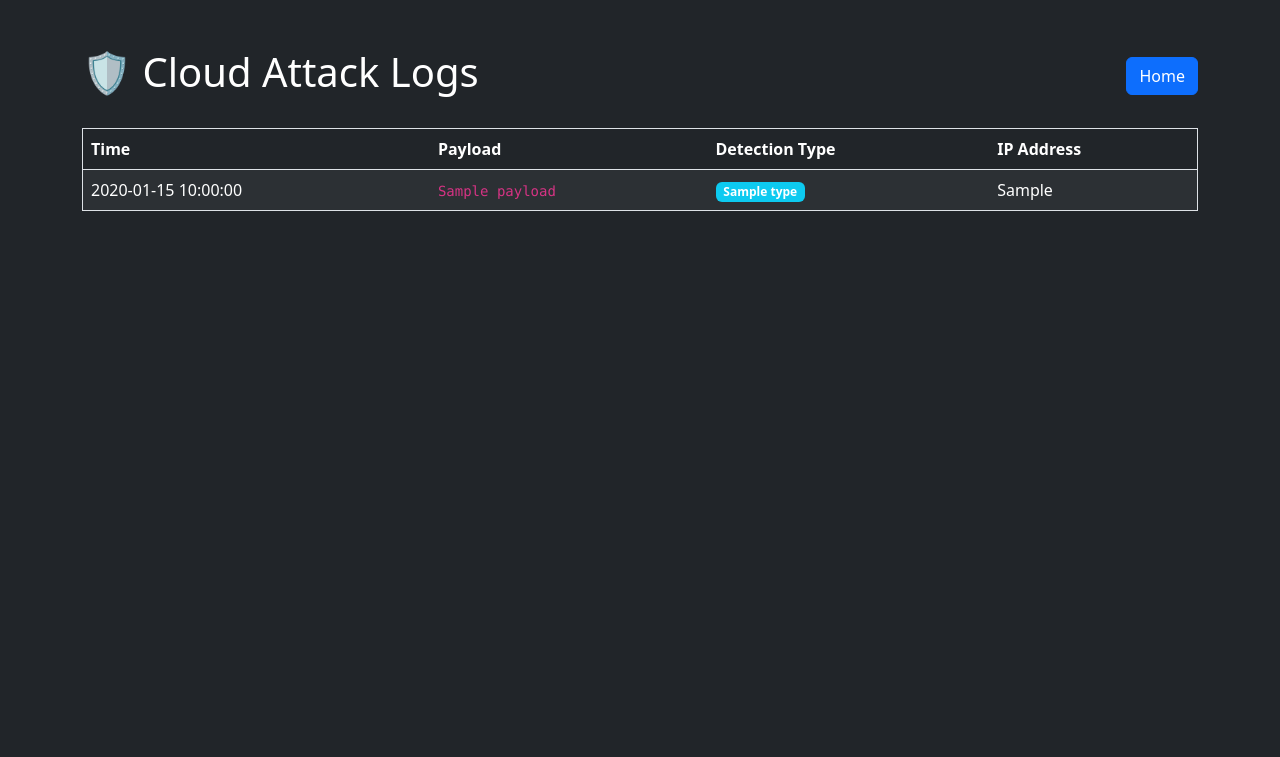
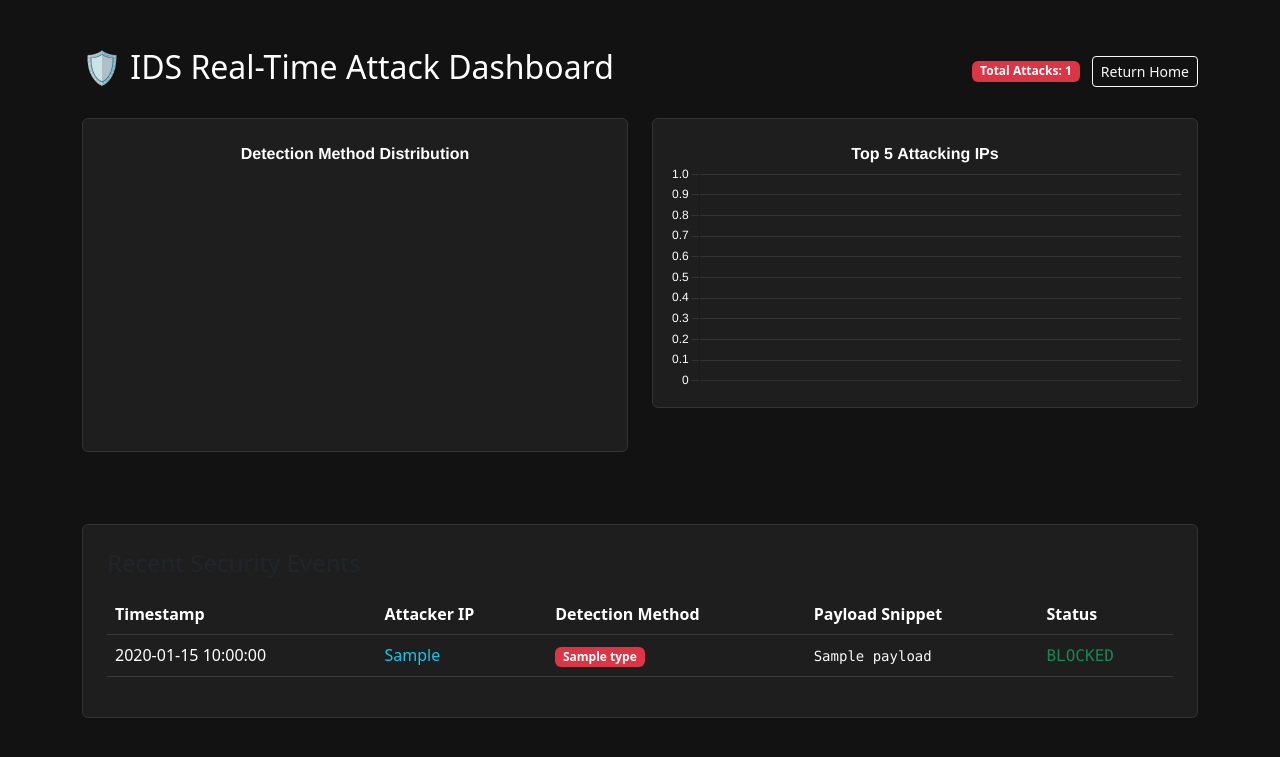
Before and after one commit to arun211002/ids-final-live, a Flask app: template templates/dashboard.html in a window 1280 px wide. Shown: the top 757 px of the page. Run offline with Flask 3, Linux system fonts and the light colour scheme; the template is opened without the code that fills it: most values are stand-ins (such as "Sample title", 1, 10 or a date in 2020).

Commit message:
Revamp IDS Dashboard with real-time charts and styles
Updated the dashboard HTML to enhance the layout and functionality, including new charts for real-time attack data and improved styling.

```diff
--- a/templates/dashboard.html
+++ b/templates/dashboard.html
@@ -3,38 +3,123 @@
 <head>
     <meta charset="UTF-8">
     <meta name="viewport" content="width=device-width, initial-scale=1.0">
-    <title>IDS Dashboard</title>
+    <title>IDS Security Dashboard</title>
     <link href="https://cdn.jsdelivr.net/npm/bootstrap@5.3.0/dist/css/bootstrap.min.css" rel="stylesheet">
+    <script src="https://cdn.jsdelivr.net/npm/chart.js"></script>
+    <style>
+        body { background-color: #121212; color: white; }
+        .card { background-color: #1e1e1e; border: 1px solid #333; }
+        .table-dark { --bs-table-bg: #1e1e1e; }
+        canvas { max-height: 300px; }
+    </style>
 </head>
-<body class="bg-dark text-white">
-    <div class="container mt-5">
-        <div class="d-flex justify-content-between align-items-center mb-4">
-            <h1>🛡️ Cloud Attack Logs</h1>
-            <a href="/" class="btn btn-primary">Home</a>
+<body>
+
+<div class="container mt-5">
+    <div class="d-flex justify-content-between align-items-center mb-4">
+        <h2>🛡️ IDS Real-Time Attack Dashboard</h2>
+        <div>
+            <span class="badge bg-danger me-2">Total Attacks: {{ chart_data.total_count }}</span>
+            <a href="/" class="btn btn-outline-light btn-sm">Return Home</a>
+        </div>
+    </div>
+
+    <div class="row mb-5">
+        <div class="col-md-6 mb-4">
+            <div class="card p-3">
+                <canvas id="attackTypeChart"></canvas>
+            </div>
         </div>
 
+        <div class="col-md-6 mb-4">
+            <div class="card p-3">
+                <canvas id="ipChart"></canvas>
+            </div>
+        </div>
+    </div>
+
+    <div class="card p-4">
+        <h4 class="mb-3">Recent Security Events</h4>
         <div class="table-responsive">
-            <table class="table table-dark table-striped border">
+            <table class="table table-dark table-hover">
                 <thead>
                     <tr>
-                        <th>Time</th>
-                        <th>Payload</th>
-                        <th>Detection Type</th>
-                        <th>IP Address</th>
+                        <th>Timestamp</th>
+                        <th>Attacker IP</th>
+                        <th>Detection Method</th>
+                        <th>Payload Snippet</th>
+                        <th>Status</th>
                     </tr>
                 </thead>
                 <tbody>
                     {% for log in logs %}
                     <tr>
                         <td>{{ log.timestamp }}</td>
-                        <td class="text-warning"><code>{{ log.payload }}</code></td>
-                        <td><span class="badge bg-info">{{ log.type }}</span></td>
-                        <td>{{ log.ip }}</td>
+                        <td><span class="text-info">{{ log.ip }}</span></td>
+                        <td><span class="badge {% if 'Anomaly' in log.type %}bg-warning text-dark{% else %}bg-danger{% endif %}">{{ log.type }}</span></td>
+                        <td><code class="text-light">{{ log.payload[:50] }}{% if log.payload|length > 50 %}...{% endif %}</code></td>
+                        <td><span class="text-success font-monospace">BLOCKED</span></td>
+                    </tr>
+                    {% else %}
+                    <tr>
+                        <td colspan="5" class="text-center text-muted">No attacks detected yet. System is secure.</td>
                     </tr>
                     {% endfor %}
                 </tbody>
             </table>
         </div>
     </div>
+</div>
+
+<script>
+    // 1. DATA INJECTION FROM FLASK
+    // This takes the 'chart_data' dictionary from main.py and converts it to JSON
+    const pythonData = {{ chart_data | tojson }};
+
+    // 2. PIE CHART: Detection Types (Signature vs Anomaly)
+    new Chart(document.getElementById("attackTypeChart"), {
+        type: 'pie',
+        data: {
+            labels: pythonData.type_labels,
+            datasets: [{
+                data: pythonData.type_values,
+                backgroundColor: ['#0dcaf0', '#ffc107', '#fd7e14', '#dc3545', '#6610f2'],
+                borderWidth: 1
+            }]
+        },
+        options: {
+            plugins: {
+                legend: { position: 'bottom', labels: { color: "white" } },
+                title: { display: true, text: "Detection Method Distribution", color: "white", font: { size: 16 } }
+            }
+        }
+    });
+
+    // 3. BAR CHART: Top Threat Sources (IPs)
+    new Chart(document.getElementById("ipChart"), {
+        type: 'bar',
+        data: {
+            labels: pythonData.ip_labels,
+            datasets: [{
+                label: 'Attacks per IP',
+                data: pythonData.ip_values,
+                backgroundColor: '#dc3545',
+                borderColor: 'white',
+                borderWidth: 1
+            }]
+        },
+        options: {
+            scales: {
+                y: { beginAtZero: true, ticks: { color: "white" }, grid: { color: "#333" } },
+                x: { ticks: { color: "white" }, grid: { color: "#333" } }
+            },
+            plugins: {
+                legend: { display: false },
+                title: { display: true, text: "Top 5 Attacking IPs", color: "white", font: { size: 16 } }
+            }
+        }
+    });
+</script>
+
 </body>
 </html>
```
